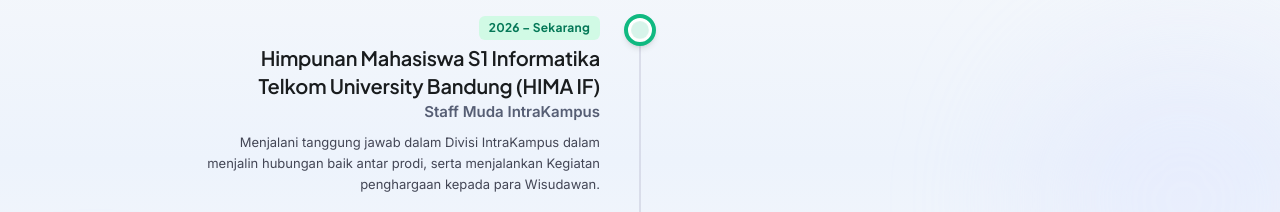
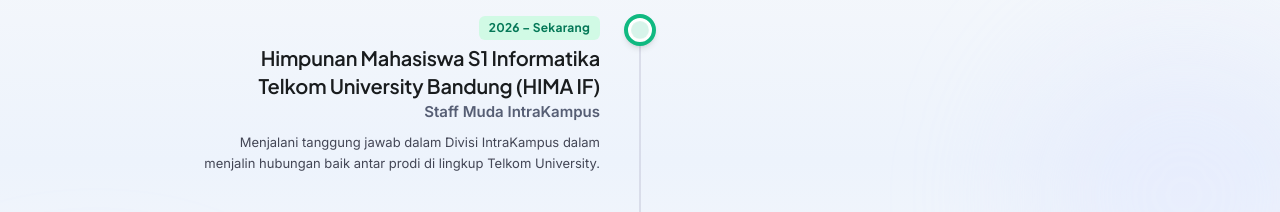
Before and after one commit to Muzab437/My-Personal-Website, a plain HTML site: page index.html in a window 1280 px wide. Shown: the part 2000-2212 px from the top of the page. Drawn offline with nearby package versions, Linux system fonts and the light colour scheme; animation ran at ten frames a second.

Commit message:
Update index.html

```diff
--- a/index.html
+++ b/index.html
@@ -744,7 +744,7 @@
               </h3>
               <p class="text-body-md font-body-md font-semibold text-secondary">Staff Muda IntraKampus</p>
               <p class="text-body-sm font-body-sm text-on-surface-variant mt-2 leading-relaxed">
-                Menjalani tanggung jawab dalam Divisi IntraKampus dalam menjalin hubungan baik antar prodi, serta menjalankan Kegiatan penghargaan kepada para Wisudawan.
+                Menjalani tanggung jawab dalam Divisi IntraKampus dalam menjalin hubungan baik antar prodi di lingkup Telkom University.
               </p>
             </div>
 
```
